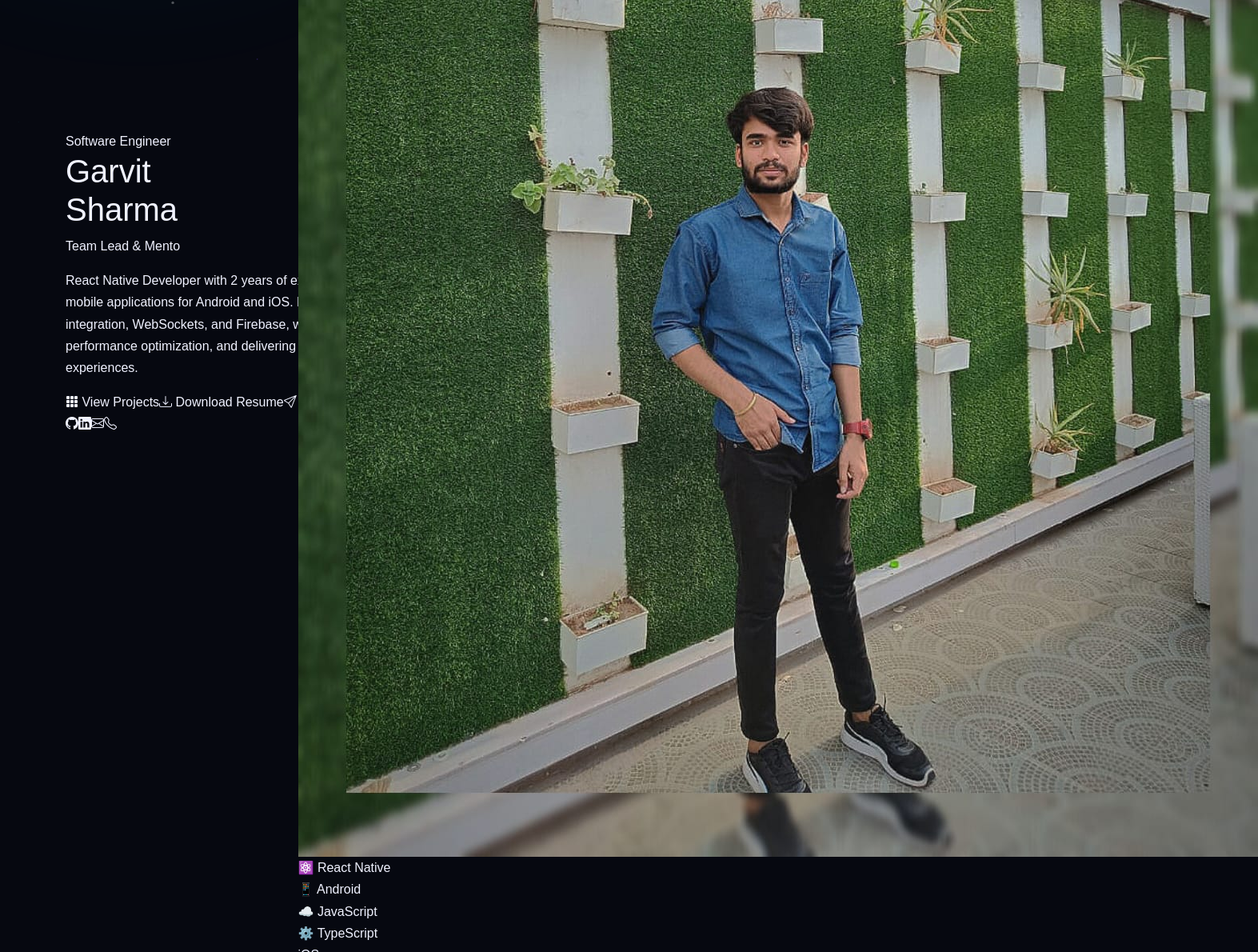
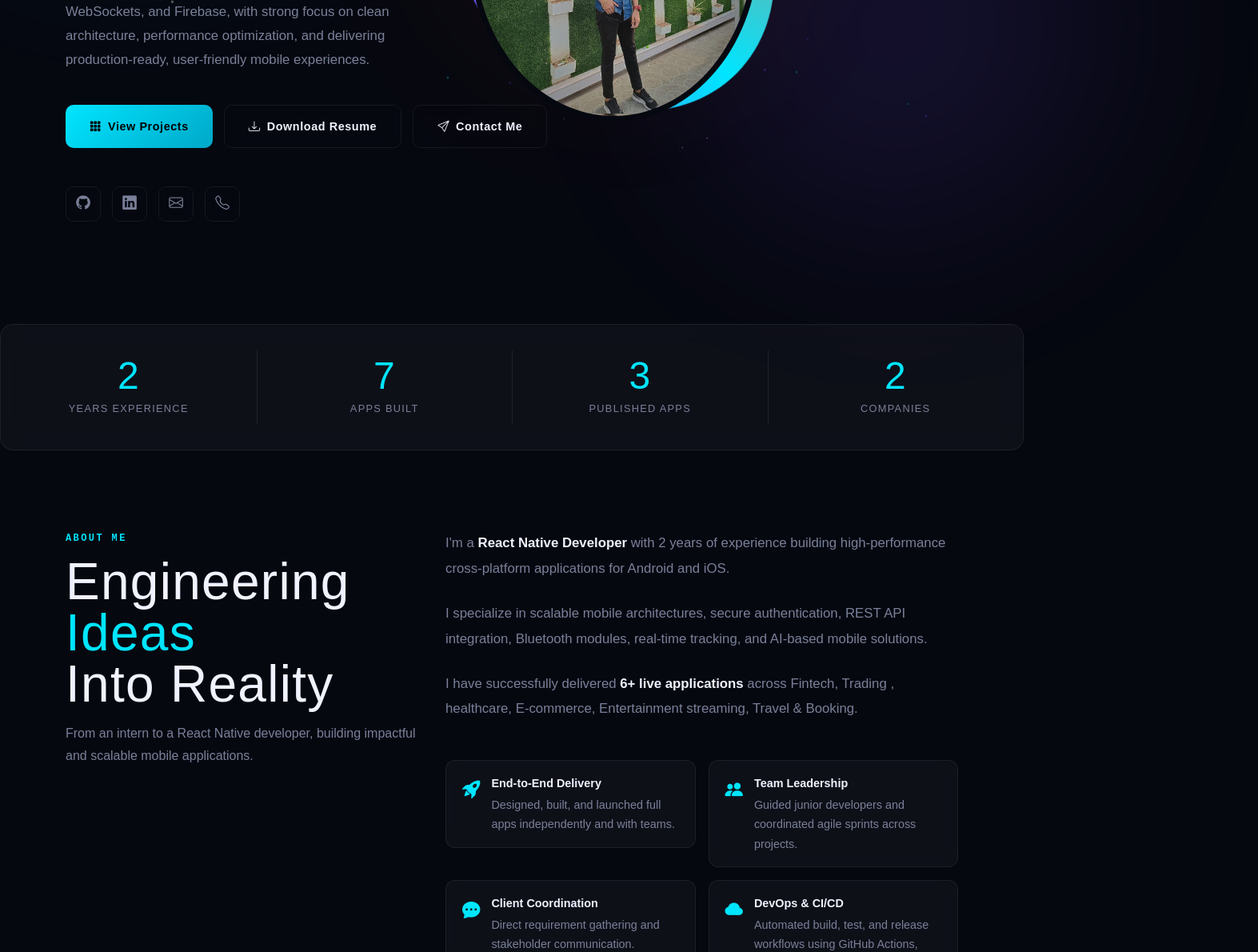
Before and after one commit to garvit0707/Portfolio, a React (Vite) app: page / in a window 1280 px wide. Shown: the part 600-1790 px from the top of the page at 80% size, 1573 px wide, since content can reach past the window. Built offline with nearby package versions, Linux system fonts and the light colour scheme.

Commit message:
css component styling

```diff
--- a/src/App.css
+++ b/src/App.css
@@ -522,3 +522,480 @@
 .navbar-brand span {
   color: var(--accent);
 }
+
+.navbar-toggler {
+  border: 1px solid var(--border);
+}
+
+.navbar-toggler-icon {
+  filter: invert(1);
+}
+
+.nav-link {
+  font-size: 0.85rem;
+  font-weight: 500;
+  letter-spacing: 0.05em;
+  color: var(--text-muted) !important;
+  padding: 6px 14px !important;
+  border-radius: 8px;
+  transition: all 0.2s;
+  text-transform: uppercase;
+}
+
+.nav-link:hover,
+.nav-link.active {
+  color: var(--accent) !important;
+  background: rgba(0, 229, 255, 0.07);
+}
+
+.btn-nav-cta {
+  background: var(--accent);
+  color: #000 !important;
+  font-weight: 700;
+  border-radius: 8px;
+  padding: 6px 18px !important;
+  transition: all 0.25s;
+}
+
+.btn-nav-cta:hover {
+  background: #fff;
+  transform: translateY(-1px);
+  box-shadow: 0 4px 20px rgba(0, 229, 255, 0.4);
+}
+
+/* ===========================
+   SECTION LAYOUT
+=========================== */
+section {
+  position: relative;
+  z-index: 1;
+}
+
+.section-pad {
+  padding: 100px 0;
+}
+
+.section-label {
+  font-family: var(--font-mono);
+  font-size: 0.75rem;
+  font-weight: 600;
+  letter-spacing: 0.2em;
+  text-transform: uppercase;
+  color: var(--accent);
+  margin-bottom: 12px;
+  display: block;
+}
+
+.section-title {
+  font-family: var(--font-display);
+  font-size: clamp(2.5rem, 6vw, 4rem);
+  letter-spacing: 0.02em;
+  color: var(--text-primary);
+  line-height: 1;
+  margin-bottom: 16px;
+}
+
+.section-title span {
+  color: var(--accent);
+}
+
+.section-subtitle {
+  color: var(--text-muted);
+  font-size: 1rem;
+  max-width: 520px;
+}
+
+/* ===========================
+   HERO
+=========================== */
+#hero {
+  min-height: 100vh;
+  display: flex;
+  align-items: center;
+  padding: 120px 0 80px;
+}
+
+.hero-eyebrow {
+  font-family: var(--font-mono);
+  font-size: 0.78rem;
+  letter-spacing: 0.25em;
+  text-transform: uppercase;
+  color: var(--accent);
+  display: flex;
+  align-items: center;
+  gap: 10px;
+  margin-bottom: 20px;
+}
+
+.hero-eyebrow::before {
+  content: "";
+  display: block;
+  width: 30px;
+  height: 1px;
+  background: var(--accent);
+}
+
+.hero-name {
+  font-family: var(--font-display);
+  font-size: clamp(3.5rem, 12vw, 7.5rem);
+  line-height: 0.9;
+  letter-spacing: 0.01em;
+  color: var(--text-primary);
+  margin-bottom: 8px;
+}
+
+.hero-name .line2 {
+  color: transparent;
+  -webkit-text-stroke: 1px var(--accent);
+}
+
+.hero-title {
+  font-family: var(--font-mono);
+  font-size: clamp(0.85rem, 2vw, 1rem);
+  letter-spacing: 0.15em;
+  color: var(--text-muted);
+  text-transform: uppercase;
+  margin-bottom: 28px;
+}
+
+.hero-title .typed-text {
+  color: var(--accent);
+}
+
+.cursor-blink {
+  display: inline-block;
+  width: 2px;
+  height: 1em;
+  background: var(--accent);
+  margin-left: 3px;
+  vertical-align: middle;
+  animation: blink 0.7s step-end infinite;
+}
+
+@keyframes blink {
+  50% { opacity: 0; }
+}
+
+.hero-desc {
+  font-size: 1.05rem;
+  color: var(--text-muted);
+  max-width: 480px;
+  margin-bottom: 40px;
+  line-height: 1.8;
+}
+
+.hero-btns {
+  display: flex;
+  flex-wrap: wrap;
+  gap: 14px;
+  margin-bottom: 48px;
+}
+
+.btn-primary-custom {
+  background: linear-gradient(135deg, var(--accent), #00a8c8);
+  color: #000;
+  font-weight: 700;
+  border: none;
+  border-radius: 10px;
+  padding: 14px 30px;
+  font-size: 0.9rem;
+  letter-spacing: 0.04em;
+  text-decoration: none;
+  transition: all 0.3s;
+  display: inline-flex;
+  align-items: center;
+  gap: 8px;
+}
+
+.btn-primary-custom:hover {
+  transform: translateY(-3px);
+  box-shadow: 0 10px 40px rgba(0, 229, 255, 0.35);
+  color: #000;
+}
+
+.btn-outline-custom {
+  background: transparent;
+  color: var(--text-primary);
+  font-weight: 600;
+  border: 1px solid var(--border);
+  border-radius: 10px;
+  padding: 14px 30px;
+  font-size: 0.9rem;
+  letter-spacing: 0.04em;
+  text-decoration: none;
+  transition: all 0.3s;
+  display: inline-flex;
+  align-items: center;
+  gap: 8px;
+  backdrop-filter: blur(8px);
+}
+
+.btn-outline-custom:hover {
+  border-color: var(--accent);
+  color: var(--accent);
+  transform: translateY(-3px);
+  background: rgba(0, 229, 255, 0.06);
+}
+
+.hero-socials {
+  display: flex;
+  gap: 14px;
+}
+
+.hero-social-link {
+  width: 44px;
+  height: 44px;
+  border: 1px solid var(--border);
+  border-radius: 10px;
+  display: flex;
+  align-items: center;
+  justify-content: center;
+  color: var(--text-muted);
+  font-size: 1.1rem;
+  text-decoration: none;
+  transition: all 0.25s;
+  backdrop-filter: blur(8px);
+}
+
+.hero-social-link:hover {
+  border-color: var(--accent);
+  color: var(--accent);
+  background: rgba(0, 229, 255, 0.08);
+  transform: translateY(-2px);
+}
+
+/* Hero avatar */
+.hero-avatar-wrap {
+  position: relative;
+  display: flex;
+  justify-content: center;
+}
+
+.hero-avatar-ring {
+  position: relative;
+  width: 440px;
+  height: 440px;
+  border-radius: 50%;
+}
+
+.hero-avatar-ring::before {
+  content: "";
+  position: absolute;
+  inset: -1px;
+  border-radius: 50%;
+  background: conic-gradient(from 0deg, var(--accent), var(--accent2), var(--accent3), var(--accent));
+  animation: spinRing 5s linear infinite;
+  z-index: 0;
+}
+
+.hero-avatar-ring::after {
+  content: "";
+  position: absolute;
+  inset: 1px;
+  border-radius: 50%;
+  background: var(--bg-dark);
+  z-index: 1;
+}
+
+@keyframes spinRing {
+  from { transform: rotate(0deg); }
+  to { transform: rotate(360deg); }
+}
+
+.hero-avatar {
+  position: relative;
+  z-index: 2;
+  width: 100%;
+  height: 100%;
+  border-radius: 50%;
+  object-fit: cover;
+  padding: 8px;
+}
+
+@keyframes pulse {
+  0%, 100% { opacity: 1; transform: scale(1); }
+  50% { opacity: 0.5; transform: scale(1.4); }
+}
+
+/* ===========================
+   STATS ROW
+=========================== */
+.stats-row {
+  background: var(--bg-card);
+  border: 1px solid var(--border);
+  border-radius: var(--radius);
+  backdrop-filter: blur(16px);
+  padding: 32px 0;
+}
+
+.stat-item {
+  text-align: center;
+  padding: 0 20px;
+}
+
+.stat-item + .stat-item {
+  border-left: 1px solid var(--border);
+}
+
+.stat-number {
+  font-family: var(--font-display);
+  font-size: 3rem;
+  color: var(--accent);
+  letter-spacing: 0.02em;
+  line-height: 1;
+}
+
+.stat-label {
+  font-size: 0.8rem;
+  color: var(--text-muted);
+  text-transform: uppercase;
+  letter-spacing: 0.1em;
+  margin-top: 6px;
+}
+
+/* ===========================
+   ABOUT
+=========================== */
+.about-text {
+  font-size: 1.05rem;
+  color: var(--text-muted);
+  line-height: 1.9;
+}
+
+.about-text strong {
+  color: var(--text-primary);
+}
+
+.about-highlight {
+  display: flex;
+  align-items: flex-start;
+  gap: 14px;
+  padding: 16px 20px;
+  border: 1px solid var(--border);
+  border-radius: 12px;
+  background: var(--bg-card);
+  backdrop-filter: blur(10px);
+  transition: border-color 0.3s;
+}
+
+.about-highlight:hover {
+  border-color: var(--accent);
+}
+
+.about-highlight .hl-icon {
+  font-size: 1.4rem;
+  color: var(--accent);
+  flex-shrink: 0;
+  margin-top: 2px;
+}
+
+.about-highlight .hl-text {
+  font-size: 0.9rem;
+  color: var(--text-muted);
+}
+
+.about-highlight .hl-text strong {
+  color: var(--text-primary);
+  display: block;
+  margin-bottom: 2px;
+}
+
+/* ===========================
+   SKILLS
+=========================== */
+#skills {
+  background: rgba(12, 16, 32, 0.4);
+}
+
+.skill-card {
+  background: var(--bg-card);
+  border: 1px solid var(--border);
+  border-radius: var(--radius);
+  padding: 22px 16px 18px;
+  text-align: center;
+  transition: all 0.3s;
+  backdrop-filter: blur(10px);
+  height: 100%;
+}
+
+.skill-card:hover {
+  border-color: var(--accent);
+  transform: translateY(-5px);
+  box-shadow: 0 10px 40px rgba(0, 229, 255, 0.1);
+}
+
+.skill-card .dev-icon {
+  font-size: 2.4rem;
+  margin-bottom: 10px;
+  display: block;
+  line-height: 1;
+}
+
+.skill-card:hover .dev-icon {
+  filter: drop-shadow(0 0 6px rgba(0, 229, 255, 0.45));
+}
+
+.skill-name {
+  font-family: var(--font-mono);
+  font-size: 0.78rem;
+  font-weight: 600;
+  color: var(--text-primary);
+  letter-spacing: 0.04em;
+}
+
+.skill-cat {
+  font-size: 0.68rem;
+  color: var(--text-muted);
+  margin-top: 3px;
+}
+
+.skill-bar-wrap {
+  margin-bottom: 18px;
+}
+
+.skill-bar-label {
+  display: flex;
+  justify-content: space-between;
+  margin-bottom: 7px;
+  font-size: 0.85rem;
+  color: var(--text-muted);
+}
+
+.skill-bar-label span:last-child {
+  color: var(--accent);
+  font-family: var(--font-mono);
+  font-size: 0.75rem;
+}
+
+.skill-bar-track {
+  background: rgba(255, 255, 255, 0.06);
+  border-radius: 100px;
+  height: 6px;
+  overflow: hidden;
+}
+
+.skill-bar-fill {
+  height: 100%;
+  border-radius: 100px;
+  background: linear-gradient(90deg, var(--accent), var(--accent2));
+  width: 0%;
+  transition: width 1.5s cubic-bezier(0.4, 0, 0.2, 1);
+}
+
+/* ===========================
+   EXPERIENCE
+=========================== */
+.timeline {
+  position: relative;
+  padding-left: 30px;
+}
+
+.timeline::before {
+  content: "";
+  position: absolute;
+  left: 0;
+  top: 8px;
+  bottom: 0;
+  width: 1px;
+  background: linear-gradient(180deg, var(--accent), var(--accent2), transparent);
+}
```
